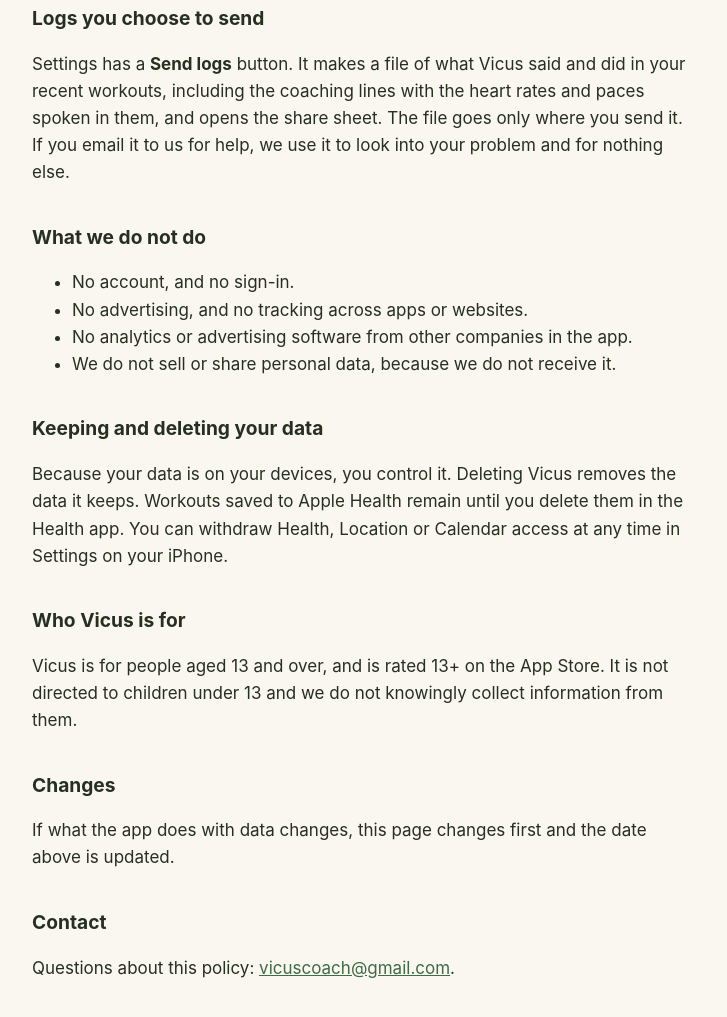
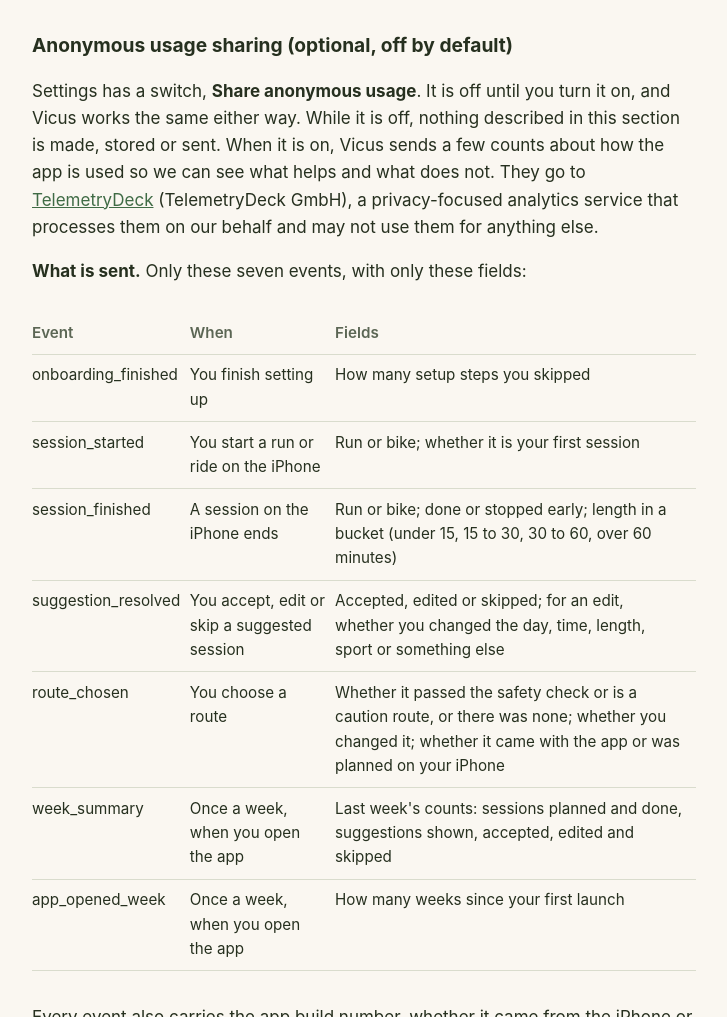
Before and after one commit to cliffchung/vicus-site, a plain HTML site: page privacy.html in a window 1280 px wide. Shown: the part 1783-2800 px from the top of the page, without its empty margins (276-1003 px from the left). Drawn offline with Linux system fonts and the light colour scheme.

Commit message:
Privacy policy: optional anonymous usage sharing via TelemetryDeck (vicus #1363)

```diff
--- a/privacy.html
+++ b/privacy.html
@@ -12,9 +12,9 @@
 <header><img src="icon.png" alt=""><a href="./">Vicus</a></header>
 <main>
 <h1>Privacy policy</h1>
-<p class="lead">Last updated 13 November 2026. This policy covers the Vicus apps for iPhone and Apple Watch.</p>
+<p class="lead">Last updated 16 November 2026. This policy covers the Vicus apps for iPhone and Apple Watch.</p>
 
-<p class="note">The short version: there is no account, no advertising and no tracking, and we do not receive your data. Your workouts, routes, calendar and health data stay on your iPhone and Apple Watch and in Apple Health. To plan a route and show the weather, the app asks outside map and weather services about the area around your start; those requests carry that location and nothing that says who you are.</p>
+<p class="note">The short version: there is no account, no advertising and no tracking, and we do not receive your data unless you choose to share anonymous usage counts (off by default). Your workouts, routes, calendar and health data stay on your iPhone and Apple Watch and in Apple Health. To plan a route and show the weather, the app asks outside map and weather services about the area around your start; those requests carry that location and nothing that says who you are.</p>
 
 <h2>What stays on your devices</h2>
 <ul>
@@ -39,6 +39,26 @@
 <p>As with any internet request, these services see the IP address the request comes from. The requests do not include your name, an account, an advertising identifier or your health data. Each service handles what it receives under its own privacy policy.</p>
 <p>If you open a link to directions in another maps app, that app receives the places in the link.</p>
 
+<h2>Anonymous usage sharing (optional, off by default)</h2>
+<p>Settings has a switch, <strong>Share anonymous usage</strong>. It is off until you turn it on, and Vicus works the same either way. While it is off, nothing described in this section is made, stored or sent. When it is on, Vicus sends a few counts about how the app is used so we can see what helps and what does not. They go to <a href="https://telemetrydeck.com">TelemetryDeck</a> (TelemetryDeck GmbH), a privacy-focused analytics service that processes them on our behalf and may not use them for anything else.</p>
+<p><strong>What is sent.</strong> Only these seven events, with only these fields:</p>
+<div class="wide">
+<table>
+<tr><th>Event</th><th>When</th><th>Fields</th></tr>
+<tr><td>onboarding_finished</td><td>You finish setting up</td><td>How many setup steps you skipped</td></tr>
+<tr><td>session_started</td><td>You start a run or ride on the iPhone</td><td>Run or bike; whether it is your first session</td></tr>
+<tr><td>session_finished</td><td>A session on the iPhone ends</td><td>Run or bike; done or stopped early; length in a bucket (under 15, 15 to 30, 30 to 60, over 60 minutes)</td></tr>
+<tr><td>suggestion_resolved</td><td>You accept, edit or skip a suggested session</td><td>Accepted, edited or skipped; for an edit, whether you changed the day, time, length, sport or something else</td></tr>
+<tr><td>route_chosen</td><td>You choose a route</td><td>Whether it passed the safety check or is a caution route, or there was none; whether you changed it; whether it came with the app or was planned on your iPhone</td></tr>
+<tr><td>week_summary</td><td>Once a week, when you open the app</td><td>Last week's counts: sessions planned and done, suggestions shown, accepted, edited and skipped</td></tr>
+<tr><td>app_opened_week</td><td>Once a week, when you open the app</td><td>How many weeks since your first launch</td></tr>
+</table>
+</div>
+<p>Every event also carries the app build number, whether it came from the iPhone or the Apple Watch, and a random install id. The install id is made on your iPhone when you turn sharing on. It is not your Apple ID, your email or anything from Health, and it cannot be traced back to you. TelemetryDeck hashes it again before storing it. Like any internet request, the request reaches TelemetryDeck from your IP address; TelemetryDeck does not keep it.</p>
+<p><strong>What is never sent.</strong> Your location or any place, routes or their shape, heart rate or any other health data, calendar contents, anything you type, your name or email, an advertising identifier, or the contents of your workouts. The events above are the whole list; anything not on it is dropped on your iPhone before it is sent.</p>
+<p><strong>Turning it off.</strong> Switch off Share anonymous usage in Settings at any time. Vicus stops sending, throws away the install id and the weekly tally it kept on your iPhone, and a new random id is made if you turn it on again. Because the id is random and not linked to you, we cannot find or delete the events of one person; they are removed when they age out.</p>
+<p><strong>How long we keep it.</strong> Events are kept for 13 months and then deleted. That period is our own choice, not one TelemetryDeck sets. The counts are used only to improve Vicus, never for advertising or tracking.</p>
+
 <h2>Logs you choose to send</h2>
 <p>Settings has a <strong>Send logs</strong> button. It makes a file of what Vicus said and did in your recent workouts, including the coaching lines with the heart rates and paces spoken in them, and opens the share sheet. The file goes only where you send it. If you email it to us for help, we use it to look into your problem and for nothing else.</p>
 
@@ -46,8 +66,8 @@
 <ul>
 <li>No account, and no sign-in.</li>
 <li>No advertising, and no tracking across apps or websites.</li>
-<li>No analytics or advertising software from other companies in the app.</li>
-<li>We do not sell or share personal data, because we do not receive it.</li>
+<li>No advertising software from other companies in the app. The only analytics is the optional, off-by-default usage sharing above.</li>
+<li>We do not sell or share personal data, because we do not receive it. The anonymous counts you may choose to share are not linked to you and are used only to improve Vicus.</li>
 </ul>
 
 <h2>Keeping and deleting your data</h2>
```
